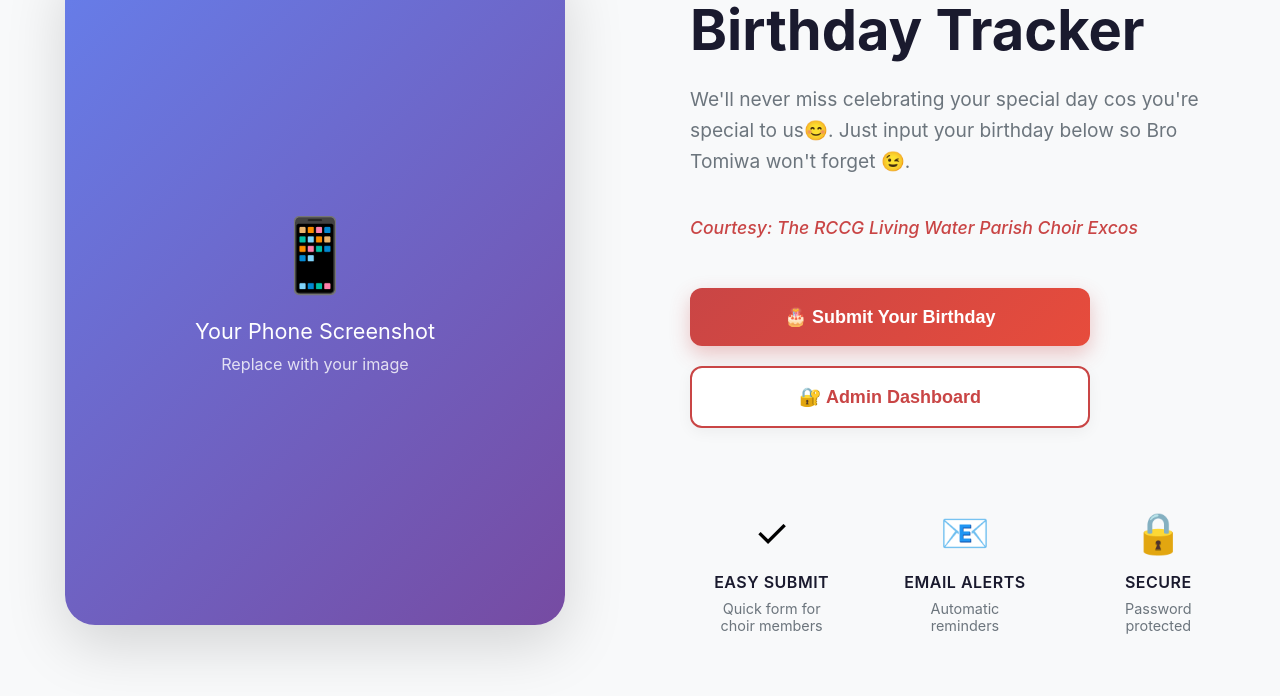
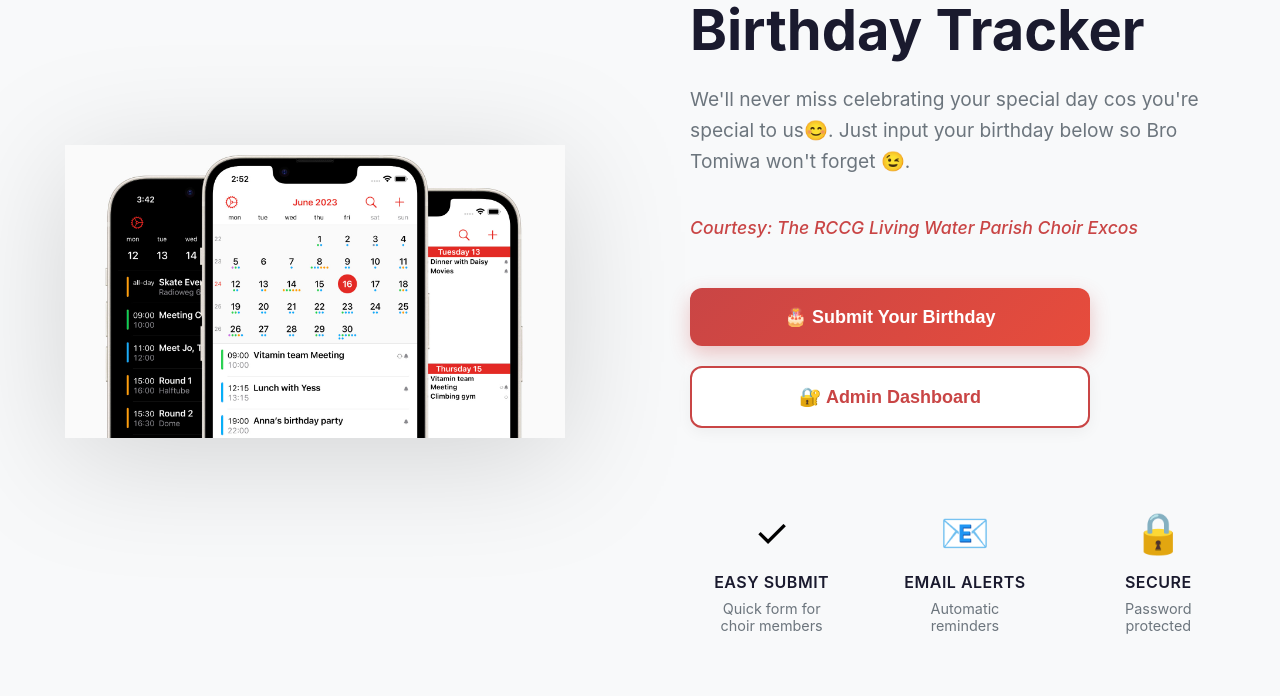
Before and after one commit to Obatom199/living-voices-birthdays, a website: page index.html in a window 1280 px wide. Shown: the part 150-846 px from the top of the page. Drawn offline with Linux system fonts and the light colour scheme.

Commit message:
Update index.html

```diff
--- a/index.html
+++ b/index.html
@@ -528,12 +528,8 @@
         <div class="hero-section">
             <!-- Left Side - Phone Mockup Placeholder -->
             <div class="mockup-container">
-                <div class="mockup-placeholder">
+                <img src="mockup.jpg" alt="Birthday Tracker App" style="width: 100%; max-width: 500px; filter: drop-shadow(0 20px 60px rgba(0, 0, 0, 0.15));">
                     <div>
-                        <div style="font-size: 4em; margin-bottom: 20px;">📱</div>
-                        <div style="font-size: 1.2em;">Your Phone Screenshot</div>
-                        <div style="font-size: 0.9em; opacity: 0.8; margin-top: 10px;">Replace with your image</div>
-                    </div>
                 </div>
                 <!-- To use your own image, replace the mockup-placeholder div above with:
                 <img src="your-phone-image.png" alt="Birthday Tracker App" style="width: 100%; max-width: 500px; filter: drop-shadow(0 20px 60px rgba(0, 0, 0, 0.15));">
```
